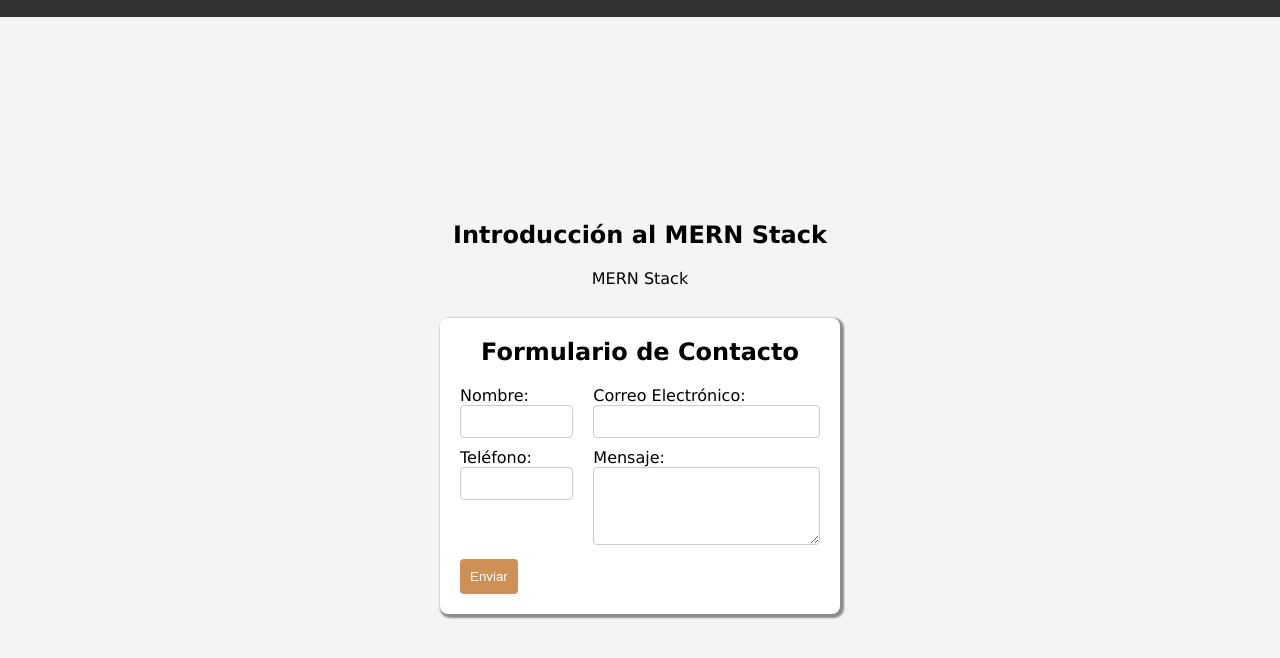
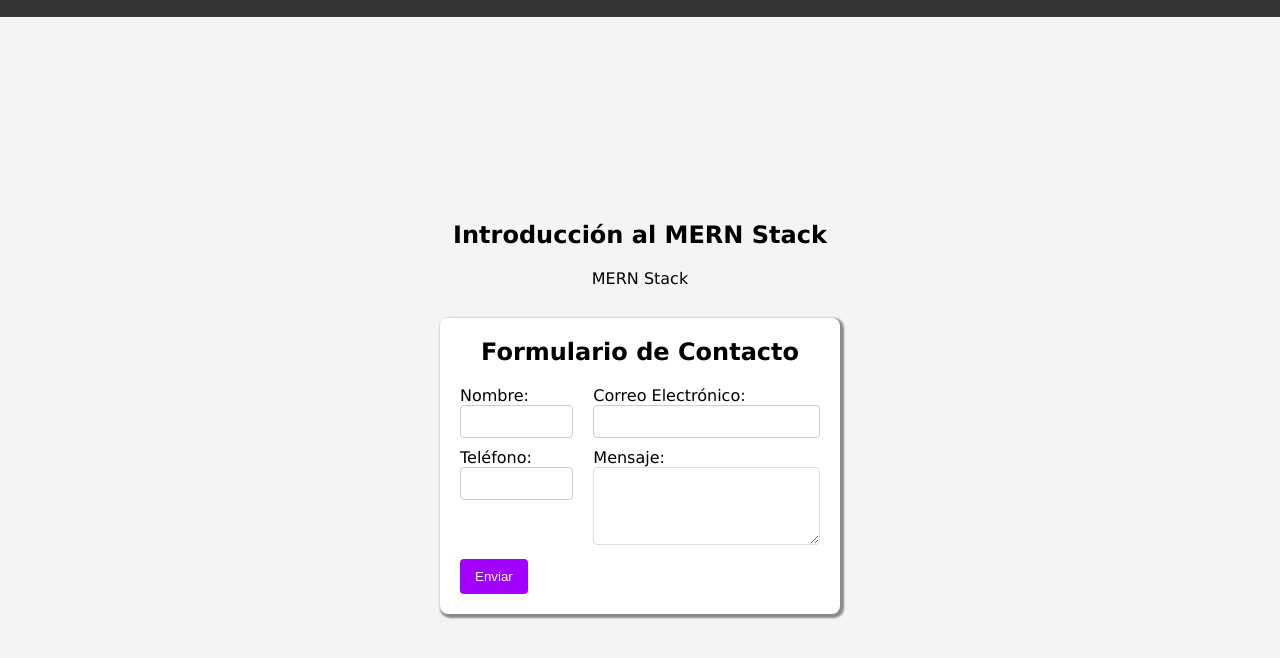
Before and after one commit to FBenja/tp1-git-polotec, a plain HTML site: page index.html in a window 1280 px wide. Shown: the part 80-738 px from the top of the page. Drawn offline with Linux system fonts and the light colour scheme.

Commit message:
cambioCss

```diff
--- a/css/styles.css
+++ b/css/styles.css
@@ -83,16 +83,22 @@ input, textarea {
     border-radius: 4px;
 }
 
-button {
-    grid-column: 1 / 3;
-    padding: 10px;
-    background-color: #cf9056;
+.form-group textarea {
+    width: 100%;
+    padding: 8px;
+    border: 1px solid #ddd;
+    border-radius: 4px;
+}
+
+.form-group button {
+    background-color: #a200ff;
     color: white;
     border: none;
+    padding: 10px 15px;
     border-radius: 4px;
     cursor: pointer;
 }
 
-button:hover {
-    background-color: #b4a622;
+.form-group button:hover {
+    background-color: #0056b3;
 }
```
